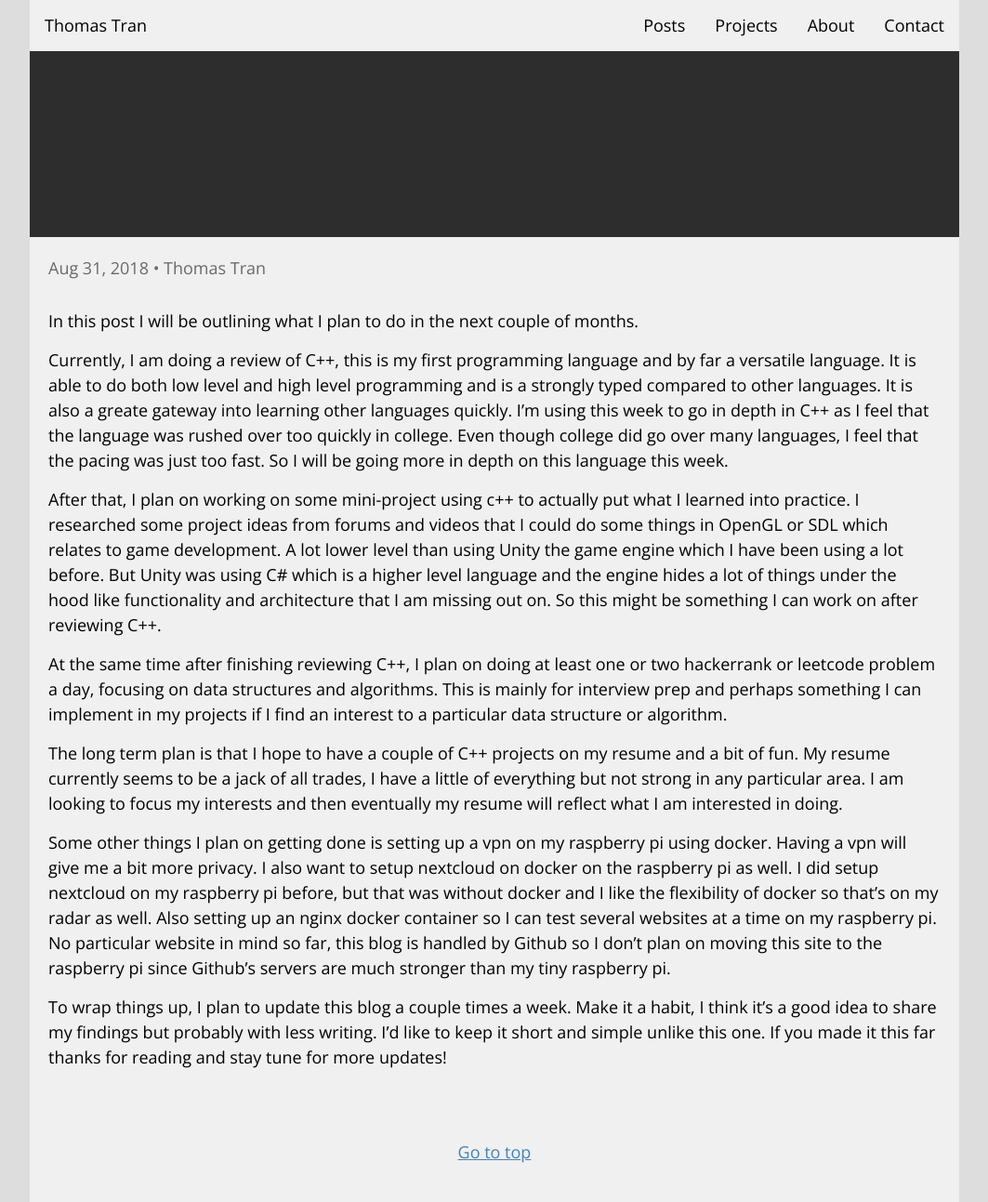
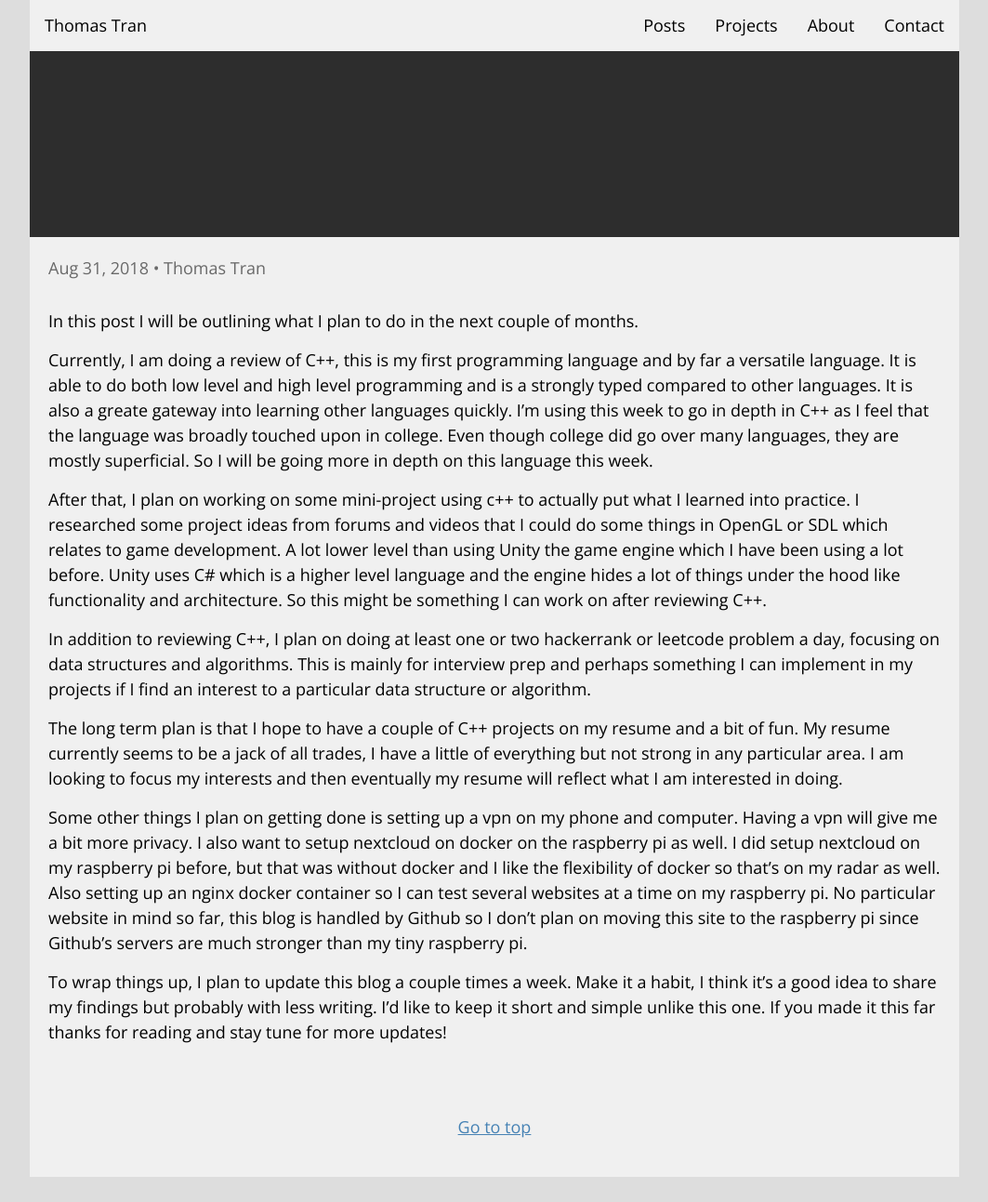
Before and after one commit to thomastran8/thomas-blog, a Jekyll site: the page built from _posts/posts/2018-08-31-plan.md, in a window 1280 px wide. Shown: the whole page at 93% size, without its empty margins (108-1171 px from the left). Built offline with Jekyll 4.4.1, drawn with Linux system fonts in a browser that asks for light colours; nearby versions of some CDN libraries; comment, search, counter and statistics services are not loaded; after the commit the page ends 1266 px from its top, so only the background shows below that.

Commit message:
Grammar fixes

```diff
--- a/_posts/posts/2018-08-31-plan.md
+++ b/_posts/posts/2018-08-31-plan.md
@@ -5,14 +5,14 @@ date:   2018-08-31 01:56:00 '-0700'
 
 In this post I will be outlining what I plan to do in the next couple of months.
 
-Currently, I am doing a review of C++, this is my first programming language and by far a versatile language. It is able to do both low level and high level programming and is a strongly typed compared to other languages. It is also a greate gateway into learning other languages quickly. I'm using this week to go in depth in C++ as I feel that the language was rushed over too quickly in college. Even though college did go over many languages, I feel that the pacing was just too fast. So I will be going more in depth on this language this week.
+Currently, I am doing a review of C++, this is my first programming language and by far a versatile language. It is able to do both low level and high level programming and is a strongly typed compared to other languages. It is also a greate gateway into learning other languages quickly. I'm using this week to go in depth in C++ as I feel that the language was broadly touched upon in college. Even though college did go over many languages, they are mostly superficial. So I will be going more in depth on this language this week.
 
-After that, I plan on working on some mini-project using c++ to actually put what I learned into practice. I researched some project ideas from forums and videos that I could do some things in OpenGL or SDL which relates to game development. A lot lower level than using Unity the game engine which I have been using a lot before. But Unity was using C# which is a higher level language and the engine hides a lot of things under the hood like functionality and architecture that I am missing out on. So this might be something I can work on after reviewing C++.
+After that, I plan on working on some mini-project using c++ to actually put what I learned into practice. I researched some project ideas from forums and videos that I could do some things in OpenGL or SDL which relates to game development. A lot lower level than using Unity the game engine which I have been using a lot before. Unity uses C# which is a higher level language and the engine hides a lot of things under the hood like functionality and architecture. So this might be something I can work on after reviewing C++.
 
-At the same time after finishing reviewing C++, I plan on doing at least one or two hackerrank or leetcode problem a day, focusing on data structures and algorithms. This is mainly for interview prep and perhaps something I can implement in my projects if I find an interest to a particular data structure or algorithm.
+In addition to reviewing C++, I plan on doing at least one or two hackerrank or leetcode problem a day, focusing on data structures and algorithms. This is mainly for interview prep and perhaps something I can implement in my projects if I find an interest to a particular data structure or algorithm.
 
 The long term plan is that I hope to have a couple of C++ projects on my resume and a bit of fun. My resume currently seems to be a jack of all trades, I have a little of everything but not strong in any particular area. I am looking to focus my interests and then eventually my resume will reflect what I am interested in doing.
 
-Some other things I plan on getting done is setting up a vpn on my raspberry pi using docker. Having a vpn will give me a bit more privacy. I also want to setup nextcloud on docker on the raspberry pi as well. I did setup nextcloud on my raspberry pi before, but that was without docker and I like the flexibility of docker so that's on my radar as well. Also setting up an nginx docker container so I can test several websites at a time on my raspberry pi. No particular website in mind so far, this blog is handled by Github so I don't plan on moving this site to the raspberry pi since Github's servers are much stronger than my tiny raspberry pi.
+Some other things I plan on getting done is setting up a vpn on my phone and computer. Having a vpn will give me a bit more privacy. I also want to setup nextcloud on docker on the raspberry pi as well. I did setup nextcloud on my raspberry pi before, but that was without docker and I like the flexibility of docker so that's on my radar as well. Also setting up an nginx docker container so I can test several websites at a time on my raspberry pi. No particular website in mind so far, this blog is handled by Github so I don't plan on moving this site to the raspberry pi since Github's servers are much stronger than my tiny raspberry pi.
 
 To wrap things up, I plan to update this blog a couple times a week. Make it a habit, I think it's a good idea to share my findings but probably with less writing. I'd like to keep it short and simple unlike this one. If you made it this far thanks for reading and stay tune for more updates!
```
Also changed, not shown: _posts/posts/2018-09-14-website-v1.0.md (+4 -4 lines), _posts/posts/2018-09-02-reviewing-cpp.md (renamed from _posts/posts/2018-09-02-learningcpp.md).
